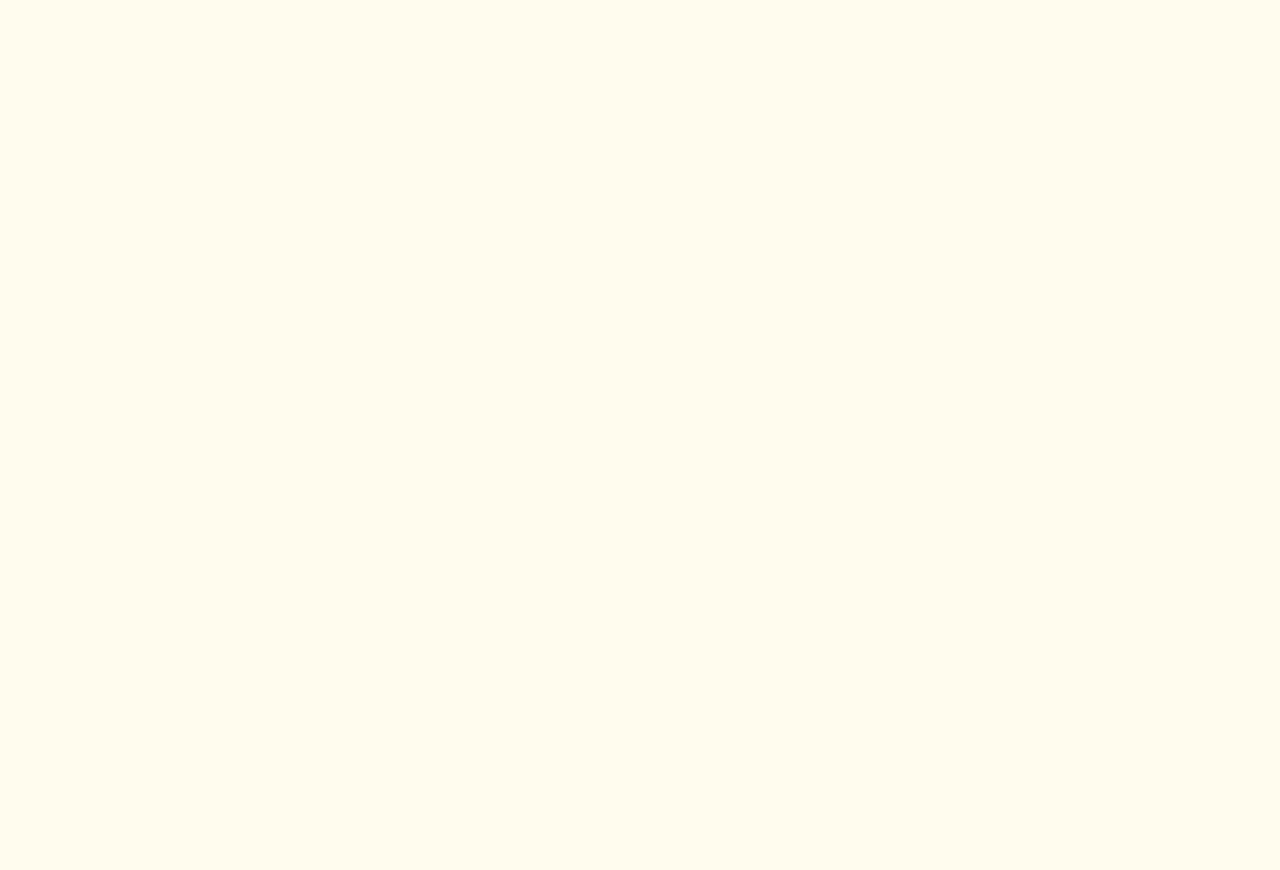
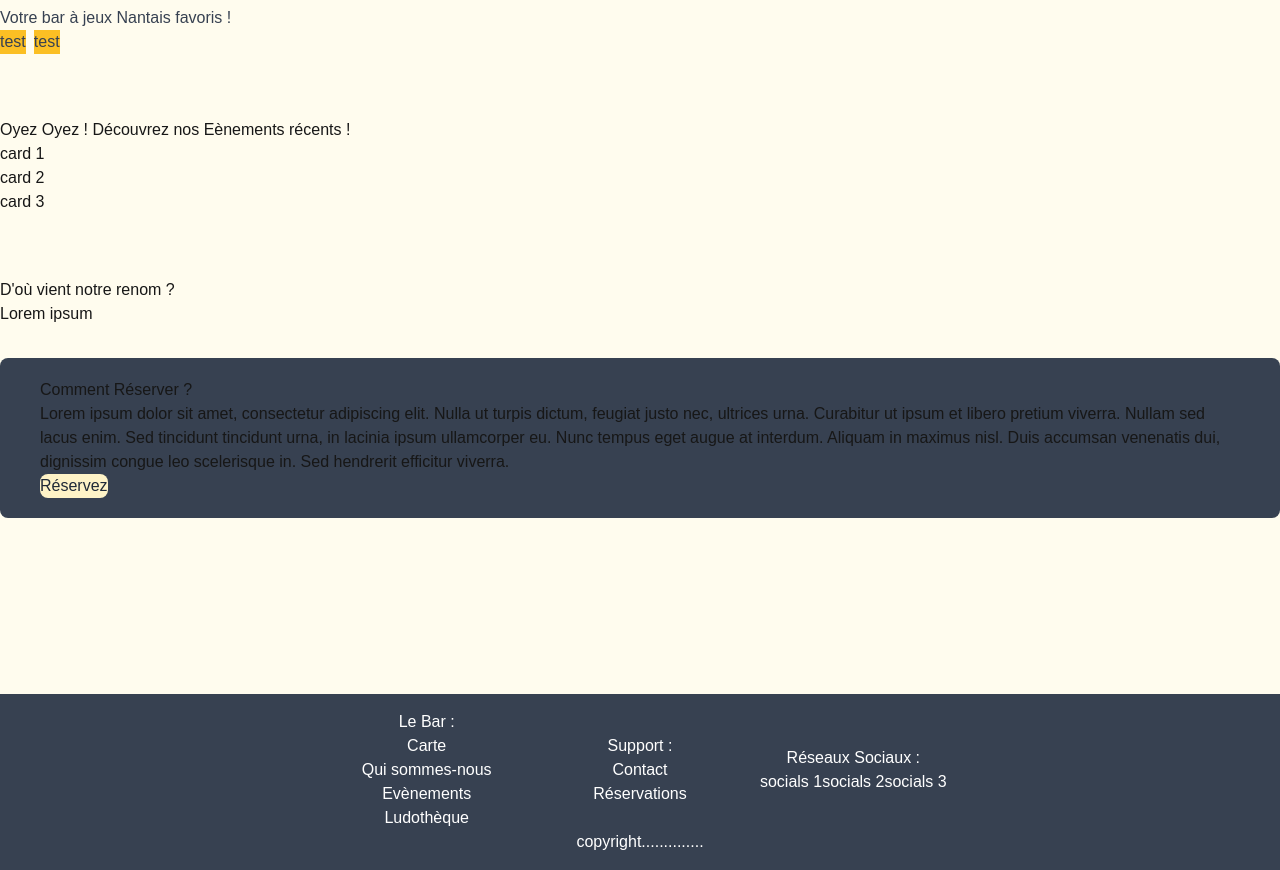
Before and after one commit to For-Hives/la-taverne-des-aventuriers, a Next.js app: page / in a window 1280 px wide. Shown: the part 168-1038 px from the top of the page. Before the commit the page ends 862 px from the top, so only its background shows below. Built offline with nearby package versions, Linux system fonts and the light colour scheme.

Commit message:
feat : added footer, Reservation Card, created all pages

```diff
--- /dev/null
+++ b/src/app/contacts/page.tsx
@@ -0,0 +1,3 @@
+export default function Page() {
+    return (<p>Contacts Page</p>);
+}
--- /dev/null
+++ b/src/app/events/page.tsx
@@ -0,0 +1,3 @@
+export default function Page() {
+    return (<p>Events Page</p>);
+}
--- /dev/null
+++ b/src/app/gamelibrary/page.tsx
@@ -0,0 +1,3 @@
+export default function Page() {
+    return (<p>Game Library Page</p>);
+}
--- /dev/null
+++ b/src/app/menu/page.tsx
@@ -0,0 +1,3 @@
+export default function Page() {
+    return (<p>Menu Page</p>);
+}
--- a/src/app/page.tsx
+++ b/src/app/page.tsx
@@ -1,4 +1,6 @@
 import Navbar from '../components/Navbar.component.js';
+import Reservation_Card from "@/components/Reservation_Card";
+import Footer from "@/components/Footer";
 
 export default function Home() {
 	return (
@@ -6,7 +8,8 @@ export default function Home() {
 			<Navbar />
 
 			<main className='w-full h-full flex flex-col items-center gap-8 pt-20 sm:items-start'>
-				<div className='w-full flex flex-col items-center gap-16'>
+				<div className='w-full flex flex-col items-left gap-16'>
+
 					{/*<video*/}
 					{/*	className='w-full flex flex-col items-center gap-16'*/}
 					{/*	src="/assets/videos/AnimationCarte.mp4"*/}
@@ -14,8 +17,54 @@ export default function Home() {
 					{/*	loop*/}
 					{/*	muted*/}
 					{/*/>*/}
+
+					<div className='inline-block flex flex-col items-start gap-0'>
+						<h1 className='text-2xl font-bold first-letter:text-red-500 text-gray-900'>La taverne des
+							aventuriers</h1>
+						<p className='text-gray-700'>Votre bar à jeux Nantais favoris !</p>
+
+						<div className='flex flex-wrap items-start gap-2'>
+							<button className='text-gray-700 bg-amber-400'>
+								test
+							</button>
+							<button className='text-gray-700 bg-amber-400'>
+								test
+							</button>
+						</div>
+					</div>
+
+					<div>
+						<h1>Oyez Oyez ! Découvrez nos Eènements récents !</h1>
+						<div>
+							<div>
+								card 1
+							</div>
+							<div>
+								<div>
+									card 2
+								</div>
+								<div>
+									card 3
+								</div>
+							</div>
+						</div>
+					</div>
+
+					<div>
+						<img/>
+						<div>
+							<h2>D'où vient notre renom ?</h2>
+							<p>Lorem ipsum</p>
+						</div>
+					</div>
 				</div>
+
+				<Reservation_Card />
+
 			</main>
+
+			<Footer />
+
 		</div>
 	);
 }
--- /dev/null
+++ b/src/app/who_are_we/page.tsx
@@ -0,0 +1,8 @@
+export default function WhoAreWe() {
+    return (
+        <div>
+            <h1>Qui sommes-nous ?</h1>
+            <p>Page de présentation de l'équipe et de l'entreprise...</p>
+        </div>
+    );
+}
--- /dev/null
+++ b/src/components/Footer.js
@@ -0,0 +1,43 @@
+import Link from 'next/link';
+// import Image from 'next/image';
+// import Reservation_Card from "./Reservation_Card";
+
+const Footer = () => {
+    return (
+        <div className="flex bg-gray-700 w-full items-center justify-center text-white">
+            <div className="flex flex-col items-center justify-center max-w-2xl w-full p-4">
+                <div className="flex flex-block items-center justify-center w-full">
+                    <div className="flex flex-col items-center justify-center w-full">
+                        <h2>Le Bar :</h2>
+                        <Link href="#">Carte</Link>
+                        <Link href="#">Qui sommes-nous</Link>
+                        <Link href="#">Evènements</Link>
+                        <Link href="#">Ludothèque</Link>
+                    </div>
+                    <div className="flex flex-col items-center justify-center w-full">
+                        <h2>Support :</h2>
+                        <Link href="#">Contact</Link>
+                        <Link href="#">Réservations</Link>
+                    </div>
+                    <div className="flex flex-col items-center justify-center w-full">
+                        <h2>Réseaux Sociaux :</h2>
+                        <div className="flex flex-block items-center justify-center w-full">
+                            <div>
+                                socials 1
+                            </div>
+                            <div>
+                                socials 2
+                            </div>
+                            <div>
+                                socials 3
+                            </div>
+                        </div>
+                    </div>
+                </div>
+                <p>copyright..............</p>
+            </div>
+        </div>
+    )
+}
+
+export default Footer;
--- a/src/components/Navbar.component.js
+++ b/src/components/Navbar.component.js
@@ -11,27 +11,27 @@ const Navbar = () => {
 
 				<ul className='flex space-x-6'>
 					<li>
-						<Link href='#' className='hover:underline'>
+						<Link href='/who_are_we' className='hover:underline'>
 							Qui Sommes-nous
 						</Link>
 					</li>
 					<li>
-						<Link href='#' className='hover:underline'>
+						<Link href='/menu' className='hover:underline'>
 							Carte
 						</Link>
 					</li>
 					<li>
-						<Link href='#' className='hover:underline'>
+						<Link href='/gamelibrary' className='hover:underline'>
 							Ludothèque
 						</Link>
 					</li>
 					<li>
-						<Link href='#' className='hover:underline'>
+						<Link href='/events' className='hover:underline'>
 							Evènements
 						</Link>
 					</li>
 					<li>
-						<Link href='#' className='hover:underline'>
+						<Link href='/contacts' className='hover:underline'>
 							Contact
 						</Link>
 					</li>
--- /dev/null
+++ b/src/components/Reservation_Card.js
@@ -0,0 +1,27 @@
+import Link from 'next/link';
+// import Image from 'next/image';
+// import Navbar from "./Navbar.component";
+
+const Reservation_Card = () => {
+    return (
+        <div className='bg-gray-700 py-5 max-w-7xl mx-auto p-10 rounded-lg'>
+            <div className='items-left'>
+                <h1 className="text-left">Comment Réserver ?</h1>
+                <p>
+                    Lorem ipsum dolor sit amet, consectetur adipiscing elit. Nulla ut turpis dictum, feugiat justo nec,
+                    ultrices urna. Curabitur ut ipsum et libero pretium viverra. Nullam sed lacus enim.
+                    Sed tincidunt tincidunt urna, in lacinia ipsum ullamcorper eu. Nunc tempus eget augue at interdum.
+                    Aliquam in maximus nisl. Duis accumsan venenatis dui, dignissim congue leo scelerisque in.
+                    Sed hendrerit efficitur viverra.
+                </p>
+                <button className='bg-amber-100 rounded-lg'>
+                    <Link href='#' className='hover:underline text-gray-800'>
+                        Réservez
+                    </Link>
+                </button>
+            </div>
+
+        </div>
+    )
+}
+export default Reservation_Card;
--- a/tailwind.config.ts
+++ b/tailwind.config.ts
@@ -2,7 +2,7 @@ import type { Config } from 'tailwindcss'
 
 export default {
 	content: [
-		'./src/pages/**/*.{js,ts,jsx,tsx,mdx}',
+		'./src/who_are_we/**/*.{js,ts,jsx,tsx,mdx}',
 		'./src/components/**/*.{js,ts,jsx,tsx,mdx}',
 		'./src/app/**/*.{js,ts,jsx,tsx,mdx}',
 	],
```
